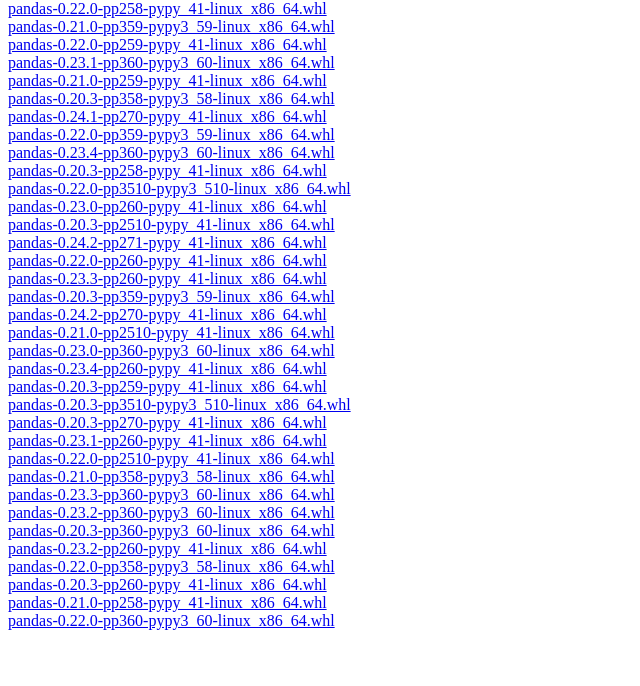
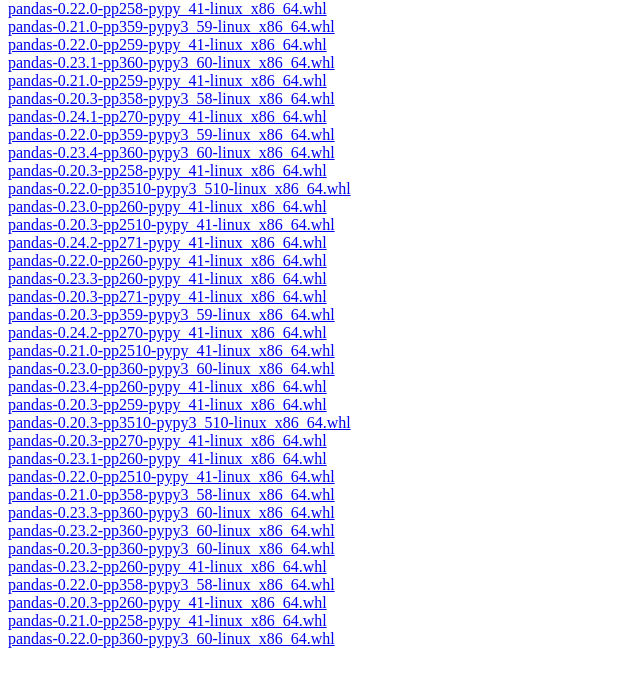
Before and after one commit to antocuni/pypy-wheels, a plain HTML site: page ubuntu/pandas/index.html in a window 1280 px wide. Shown: the part 66-752 px from the top of the page, without its empty margins (0-640 px from the left). Drawn offline with Linux system fonts and the light colour scheme.

Commit message:
update index:   - commit 58178639e392f07455a073b13ab2a0d84d95415b   - travis job 658.38   - https://travis-ci.org/antocuni/pypy-wheels/jobs/521438327

```diff
--- a/ubuntu/pandas/index.html
+++ b/ubuntu/pandas/index.html
@@ -15,6 +15,7 @@
 <a href="pandas-0.24.2-pp271-pypy_41-linux_x86_64.whl">pandas-0.24.2-pp271-pypy_41-linux_x86_64.whl</a><br>
 <a href="pandas-0.22.0-pp260-pypy_41-linux_x86_64.whl">pandas-0.22.0-pp260-pypy_41-linux_x86_64.whl</a><br>
 <a href="pandas-0.23.3-pp260-pypy_41-linux_x86_64.whl">pandas-0.23.3-pp260-pypy_41-linux_x86_64.whl</a><br>
+<a href="pandas-0.20.3-pp271-pypy_41-linux_x86_64.whl">pandas-0.20.3-pp271-pypy_41-linux_x86_64.whl</a><br>
 <a href="pandas-0.20.3-pp359-pypy3_59-linux_x86_64.whl">pandas-0.20.3-pp359-pypy3_59-linux_x86_64.whl</a><br>
 <a href="pandas-0.24.2-pp270-pypy_41-linux_x86_64.whl">pandas-0.24.2-pp270-pypy_41-linux_x86_64.whl</a><br>
 <a href="pandas-0.21.0-pp2510-pypy_41-linux_x86_64.whl">pandas-0.21.0-pp2510-pypy_41-linux_x86_64.whl</a><br>
```
Also changed, not shown: 1 other file.
